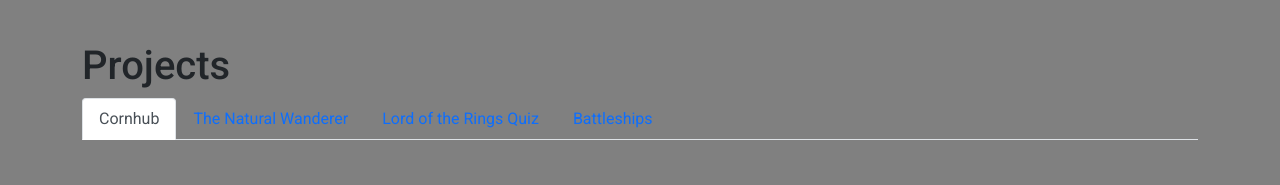
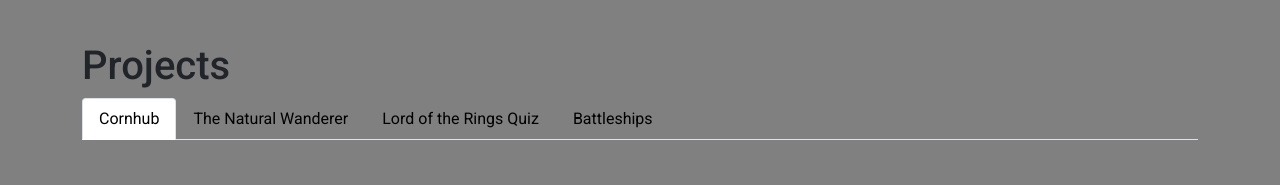
Before and after one commit to jonty-ward/Portfolio_ToDeploy, a React (Create React App) app: page / in a window 1280 px wide. Shown: the part 1809-1994 px from the top of the page. Built offline with nearby package versions, Linux system fonts and the light colour scheme.

Commit message:
changed color of links on project carousel

```diff
--- a/src/components/Projects.js
+++ b/src/components/Projects.js
@@ -12,19 +12,19 @@ const Projects = () => {
       <h1>Projects</h1>
       <Tabs defaultActiveKey="Project-4" id="uncontrolled-tab-example">
 
-        <Tab eventKey="Project-4" title="Cornhub">
+        <Tab eventKey="Project-4" title="Cornhub" className="project-names">
           <Project4 />
         </Tab>
 
-        <Tab eventKey="Project-3" title="The Natural Wanderer ">
+        <Tab eventKey="Project-3" title="The Natural Wanderer" className="project-names">
           <Project3 />
         </Tab>
 
-        <Tab eventKey="Project22" title="Lord of the Rings Quiz">
+        <Tab eventKey="Project22" title="Lord of the Rings Quiz" className="project-names">
           <Project2 />
         </Tab>
 
-        <Tab eventKey="Project-1" title="Battleships">
+        <Tab eventKey="Project-1" title="Battleships" className="project-names">
           <Project1 />
         </Tab>
 
--- a/src/styles/main.scss
+++ b/src/styles/main.scss
@@ -14,6 +14,19 @@ font-family: 'Roboto', sans-serif;
 
 h1{
   margin-top: 5vh;
+}
+#uncontrolled-tab-example-tab-Project-1{
+  color: black;
+}
+#uncontrolled-tab-example-tab-Project22{
+  color: black;
+}
+
+#uncontrolled-tab-example-tab-Project-3{
+  color: black;
+}
+#uncontrolled-tab-example-tab-Project-4{
+  color: black;
 }
 
 
```
